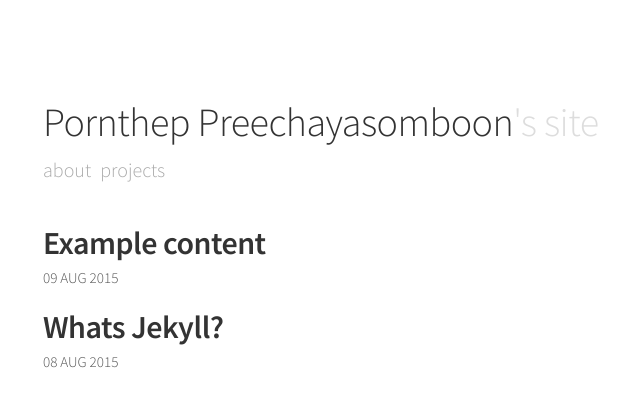
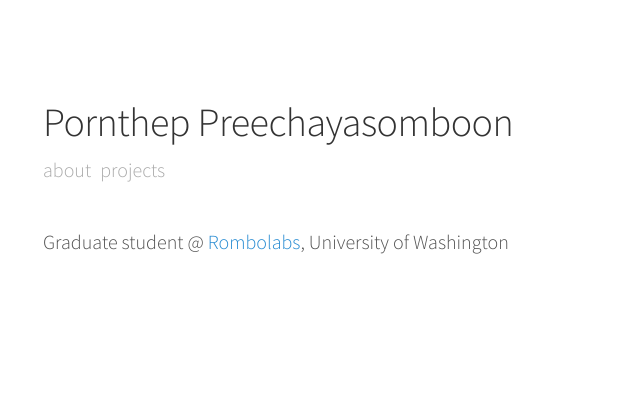
Before and after one commit to prnthp/prnthp.github.io, a Jekyll site: the page built from index.html, in a window 1280 px wide. Shown: the top 407 px of the page, without its empty margins (237-877 px from the left). Built offline with Jekyll 4.4.1, drawn with Linux system fonts in a browser that asks for light colours.

Commit message:
Test paragragh

```diff
--- a/index.html
+++ b/index.html
@@ -3,15 +3,20 @@ layout: default
 ---
 <header class="masthead">
   <h1 class="masthead-title">
-    <a href="{{ site.baseurl }}/">{{ site.name }}<span>&#39;s site</span></a>
+    <a href="{{ site.baseurl }}/">{{ site.name }}</a>
   </h1>
   <nav class="masthead-nav">
     {% for nav in site.nav %}
     <a href="{{ nav.href }}">{{ nav.name }}</a>
     {% endfor %}
   </nav>
+  <p>
+    Graduate student @ <a href="http://faculty.washington.edu/rombokas/">Rombolabs</a>, University of Washington
+  </p>
 </header>
-<div class="content list">
+
+
+<!-- <div class="content list">
 {% if site.posts.size == 0 %}
   <h2>No post found</h2>
 {% else %}
@@ -27,3 +32,4 @@ layout: default
 {% endfor %}
 {% endif %}
 </div>
+-->
```
